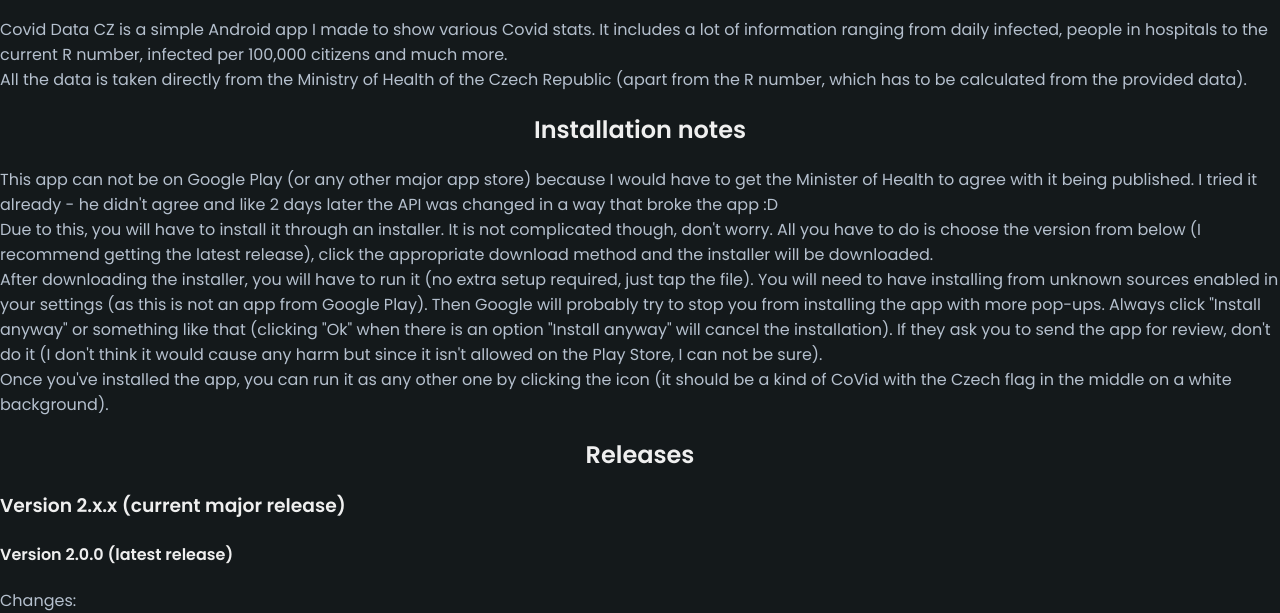
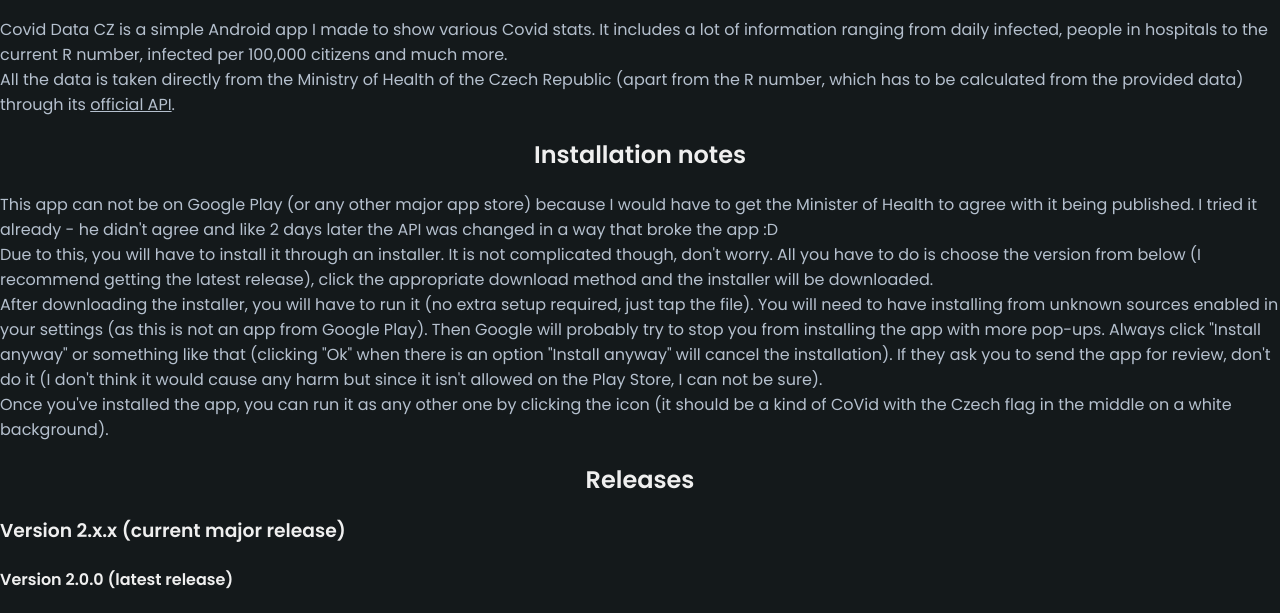
Before and after one commit to Pandicon/pandicon.github.io, a plain HTML site: page projects/covid-data-cz/index.html in a window 1280 px wide. Shown: the part 193-806 px from the top of the page. Drawn offline with Linux system fonts and the light colour scheme.

Commit message:
Add a mention about the Covid API

```diff
--- a/projects/covid-data-cz/index.html
+++ b/projects/covid-data-cz/index.html
@@ -30,7 +30,7 @@
 		<h1 class="center-text">Covid Data CZ</h1>
 		<h2 class="center-text">Basic information</h2>
 		Covid Data CZ is a simple Android app I made to show various Covid stats. It includes a lot of information ranging from daily infected, people in hospitals to the current R number, infected per 100,000 citizens and much more.<br/>
-		All the data is taken directly from the Ministry of Health of the Czech Republic (apart from the R number, which has to be calculated from the provided data).
+		All the data is taken directly from the Ministry of Health of the Czech Republic (apart from the R number, which has to be calculated from the provided data) through its <a href="https://onemocneni-aktualne.mzcr.cz/api/v3/docs">official API</a>.
 
 		<h2 class="center-text">Installation notes</h2>
 		This app can not be on Google Play (or any other major app store) because I would have to get the Minister of Health to agree with it being published. I tried it already - he didn't agree and like 2 days later the API was changed in a way that broke the app :D<br/>
```
